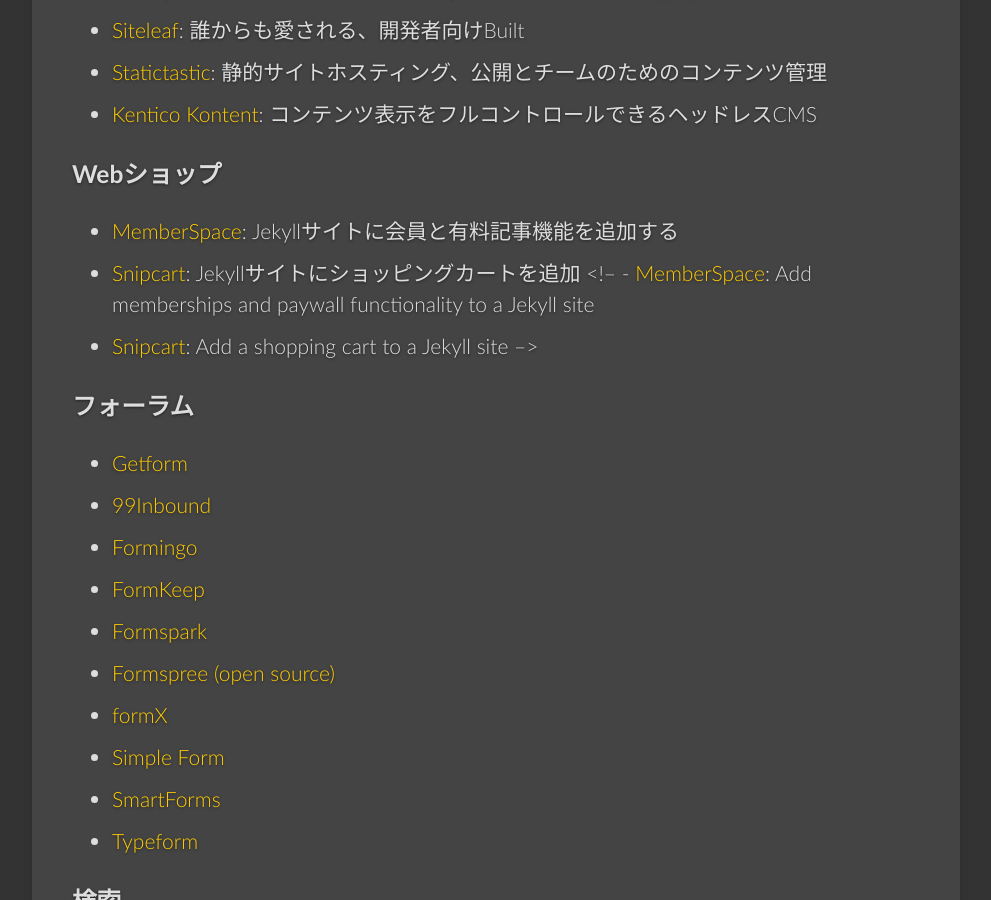
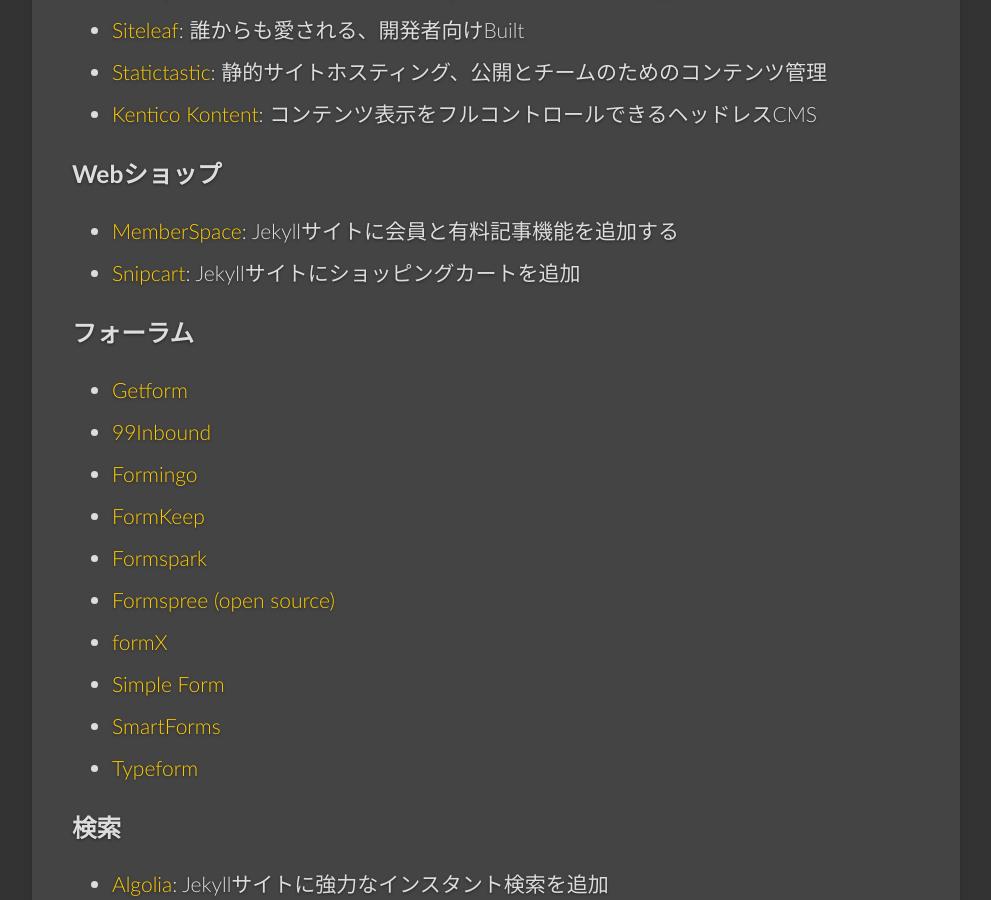
Before and after one commit to jekyllrb-ja/jekyllrb-ja.github.io, a Jekyll site: the page built from pages/resources.md, in a window 1280 px wide and 900 px high, scrolled down 1717 px. Shown: the whole window, without its empty margins (149-1140 px from the left). Built offline with Jekyll 4.4.1, drawn with Linux system fonts in a browser that asks for light colours; comment, search, counter and statistics services are not loaded; part of the change alters nothing that is shown.

```diff
--- a/pages/resources.md
+++ b/pages/resources.md
@@ -70,8 +70,8 @@ SaaSサービスをJekyllサイトでの機能的なバックエンドとして
 <!-- ### E-commerce -->
  - [MemberSpace](https://www.memberspace.com/integrations/jekyll-membership/){:target="_blank"}: Jekyllサイトに会員と有料記事機能を追加する
   - [Snipcart](https://snipcart.com/blog/static-site-e-commerce-part-2-integrating-snipcart-with-jekyll){:target="_blank"}: Jekyllサイトにショッピングカートを追加
-  <!-- - [MemberSpace](https://www.memberspace.com/integrations/jekyll-membership/): Add memberships and paywall functionality to a Jekyll site
-- [Snipcart](https://snipcart.com/blog/static-site-e-commerce-part-2-integrating-snipcart-with-jekyll): Add a shopping cart to a Jekyll site -->
+{% comment %} - [MemberSpace](https://www.memberspace.com/integrations/jekyll-membership/): Add memberships and paywall functionality to a Jekyll site
+- [Snipcart](https://snipcart.com/blog/static-site-e-commerce-part-2-integrating-snipcart-with-jekyll): Add a shopping cart to a Jekyll site {% endcomment %}
 
 ### フォーラム
 <!-- ### Forms -->
@@ -91,10 +91,9 @@ SaaSサービスをJekyllサイトでの機能的なバックエンドとして
   - [Algolia](https://blog.algolia.com/instant-search-blog-documentation-jekyll-plugin/){:target="_blank"}: Jekyllサイトに強力なインスタント検索を追加
   - [Bonsai Search](https://docs.bonsai.io/article/217-jekyll){:target="_blank"}: JekyllサイトでElasticsearchを使用する最も簡単な方法
   - [CloudSh](https://cloudsh.com/generators/How-to-setup-search-on-Jekyll/){:target="_blank"}: 数行のJavaScriptのWebサイト検索
-
-<!-- [Algolia](https://blog.algolia.com/instant-search-blog-documentation-jekyll-plugin/): Add a powerful instant search to your Jekyll site
+{% comment %}- [Algolia](https://blog.algolia.com/instant-search-blog-documentation-jekyll-plugin/): Add a powerful instant search to your Jekyll site
   - [Bonsai Search](https://docs.bonsai.io/article/217-jekyll): The easiest way to use Elasticsearch for your Jekyll site
-  - [CloudSh](https://cloudsh.com/generators/How-to-setup-search-on-Jekyll/): Website search with a few lines of JavaScript -->
+  - [CloudSh](https://cloudsh.com/generators/How-to-setup-search-on-Jekyll/): Website search with a few lines of JavaScript {% endcomment %}
 
 ## エディタ用プラグイン
 <!-- ## Editors plugins -->
```
